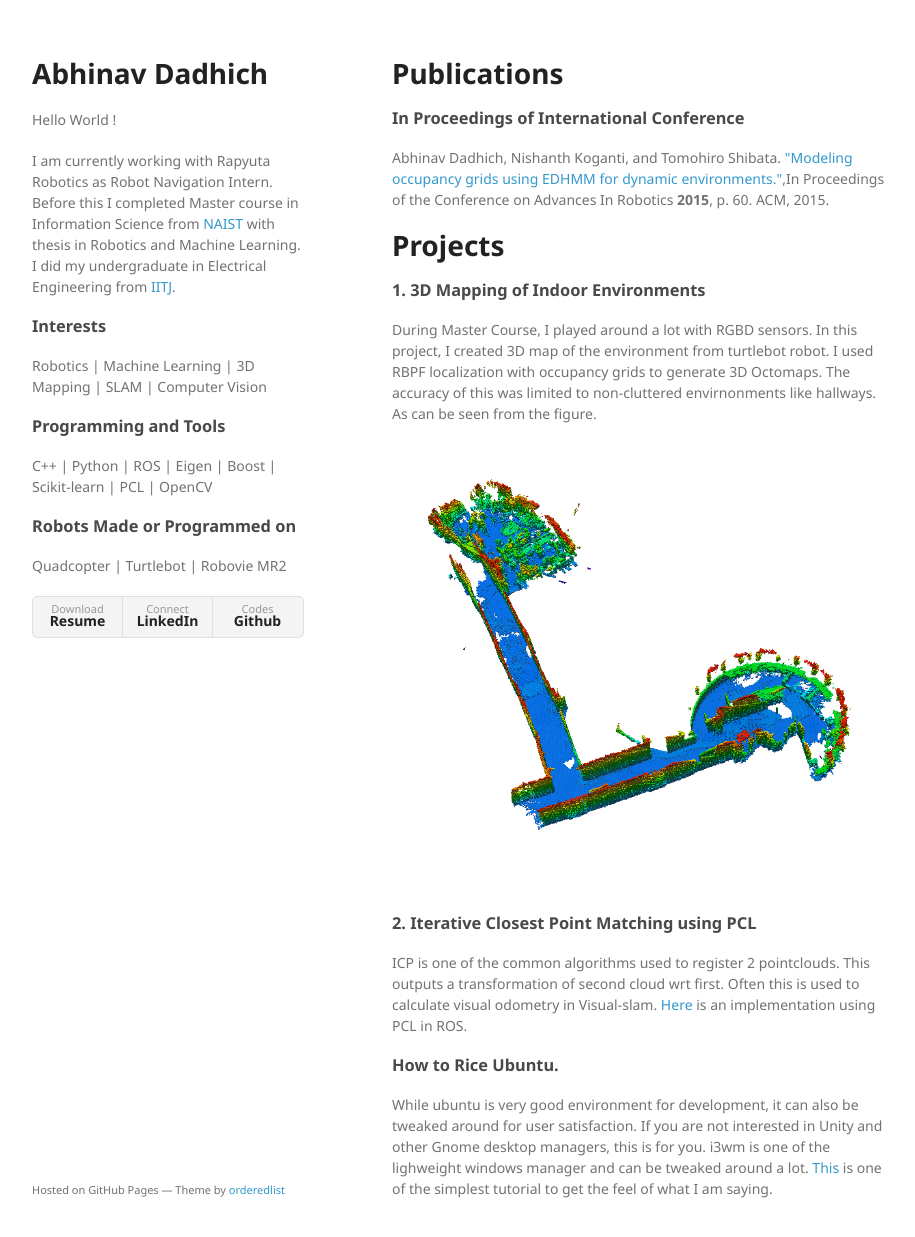
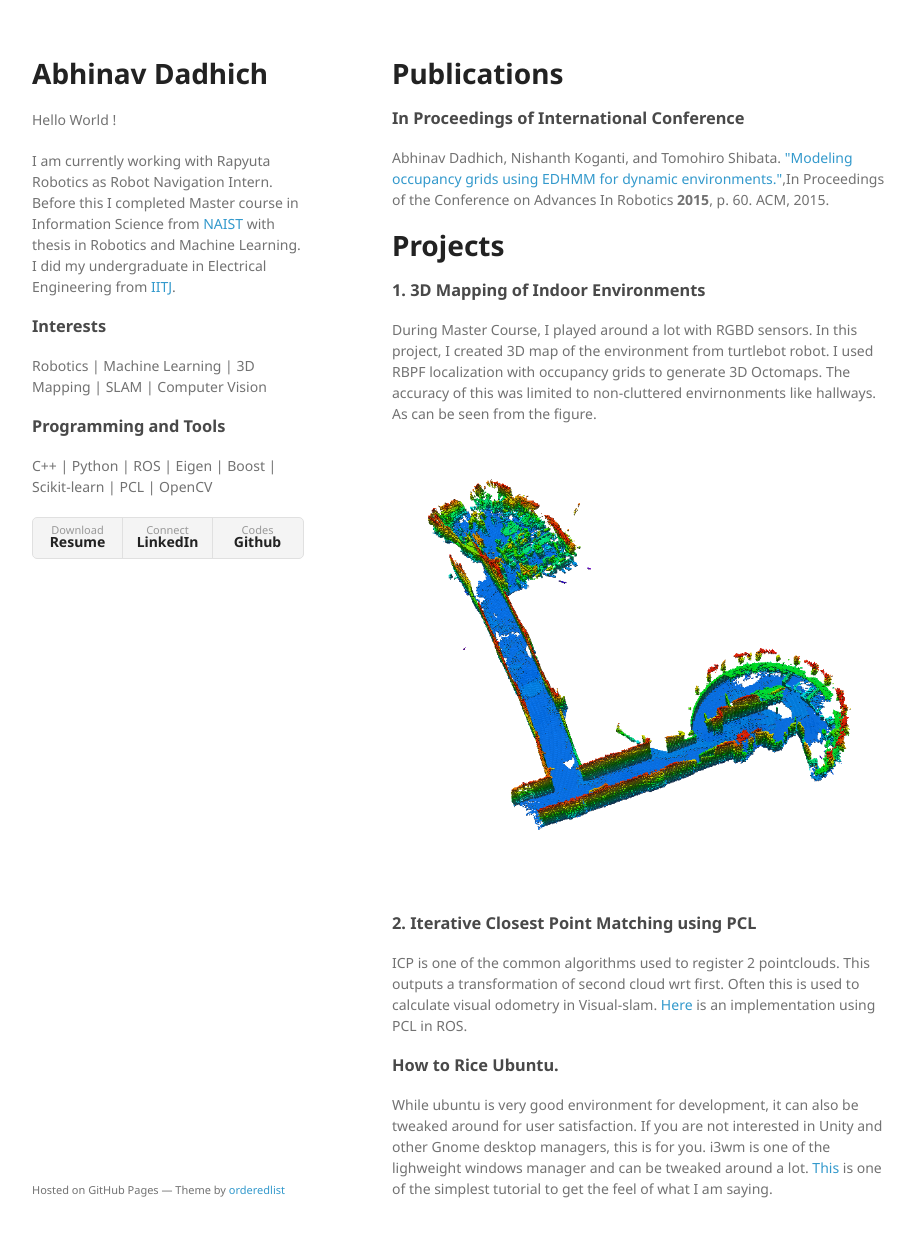
Before and after one commit to ResByte/ResByte.github.io, a Jekyll site: the page index.html, which Jekyll copies as it is, in a window 1280 px wide and 1269 px high. Shown: the top 1237 px of the window, without its empty margins (178-1093 px from the left). Built offline with Jekyll 4.4.1, drawn with Linux system fonts in a browser that asks for light colours.

Commit message:
updated about

```diff
--- a/index.html
+++ b/index.html
@@ -23,12 +23,9 @@
         </p>
         <h3>Programming and Tools</h3>
         <p>C++ | Python | ROS | Eigen | Boost | Scikit-learn | PCL | OpenCV </p>
-        <h3>Robots Made or Programmed on</h3>
-        <p>Quadcopter | Turtlebot | Robovie MR2</p>
     		<ul>
         		<li><a href="./assets/Resume.pdf" download>Download <strong>Resume</strong></a></li>
-        		<li><a href="https://jp.linkedin.com/in/adadhich" title="LinkedIn">Connect <strong>LinkedIn</strong> </a>
-				</li>
+        		<li><a href="https://jp.linkedin.com/in/adadhich" title="LinkedIn">Connect <strong>LinkedIn</strong> </a></li>
 				<li><a href="https://github.com/ResByte" download>Codes <strong>Github</strong></a></li>
 
     		</ul>
```
